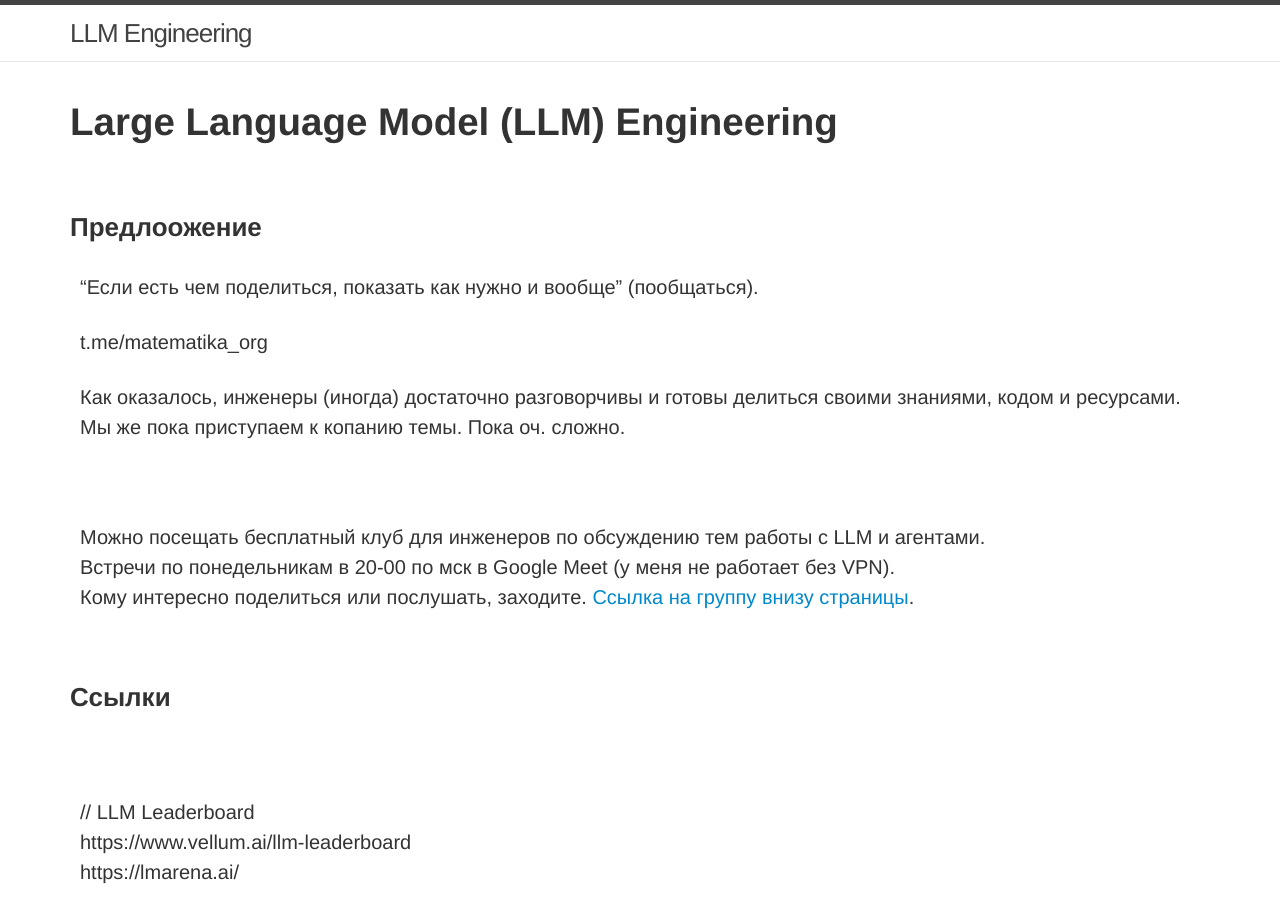
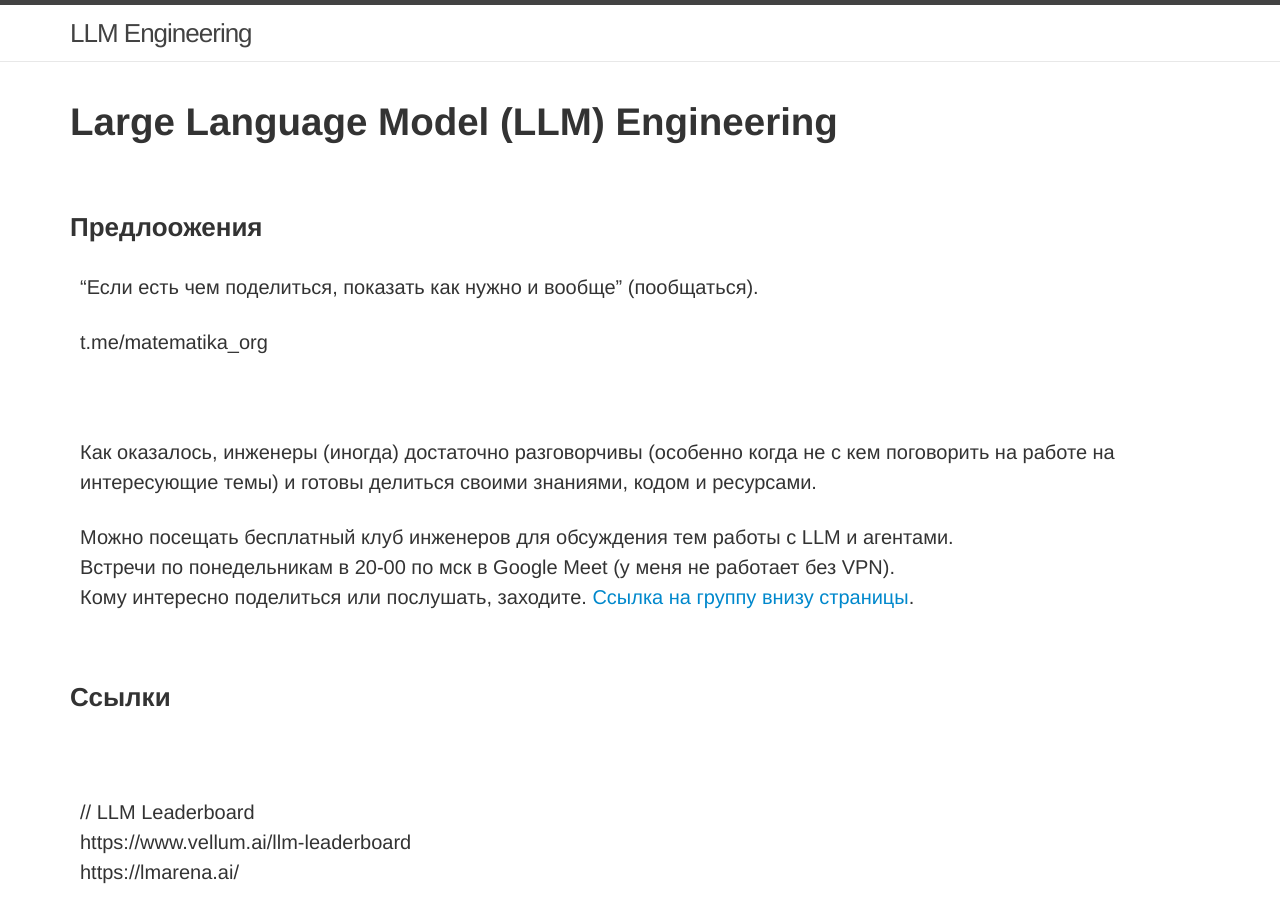
Before and after one commit to webmakaka/docs.llme.ru, a Jekyll site: the page built from website/00-index.md, in a window 1280 px wide and 900 px high. Built offline with Jekyll 4.4.1, drawn with Linux system fonts in a browser that asks for light colours.

Commit message:
Update 00-index.md

```diff
--- a/website/00-index.md
+++ b/website/00-index.md
@@ -10,17 +10,17 @@ permalink: /
 
 <br/>
 
-### Предлоожение
+### Предлоожения
 
 "Если есть чем поделиться, показать как нужно и вообще" (пообщаться).
 
 t.me/matematika_org
 
-Как оказалось, инженеры (иногда) достаточно разговорчивы и готовы делиться своими знаниями, кодом и ресурсами. Мы же пока приступаем к копанию темы. Пока оч. сложно.
-
 <br/>
 
-Можно посещать бесплатный клуб для инженеров по обсуждению тем работы с LLM и агентами.
+Как оказалось, инженеры (иногда) достаточно разговорчивы (особенно когда не с кем поговорить на работе на интересующие темы) и готовы делиться своими знаниями, кодом и ресурсами.
+
+Можно посещать бесплатный клуб инженеров для обсуждения тем работы с LLM и агентами.
 Встречи по понедельникам в 20-00 по мск в Google Meet (у меня не работает без VPN).
 Кому интересно поделиться или послушать, заходите. <a href="https://agenticdev.ru/">Ссылка на группу внизу страницы</a>.
 
```
